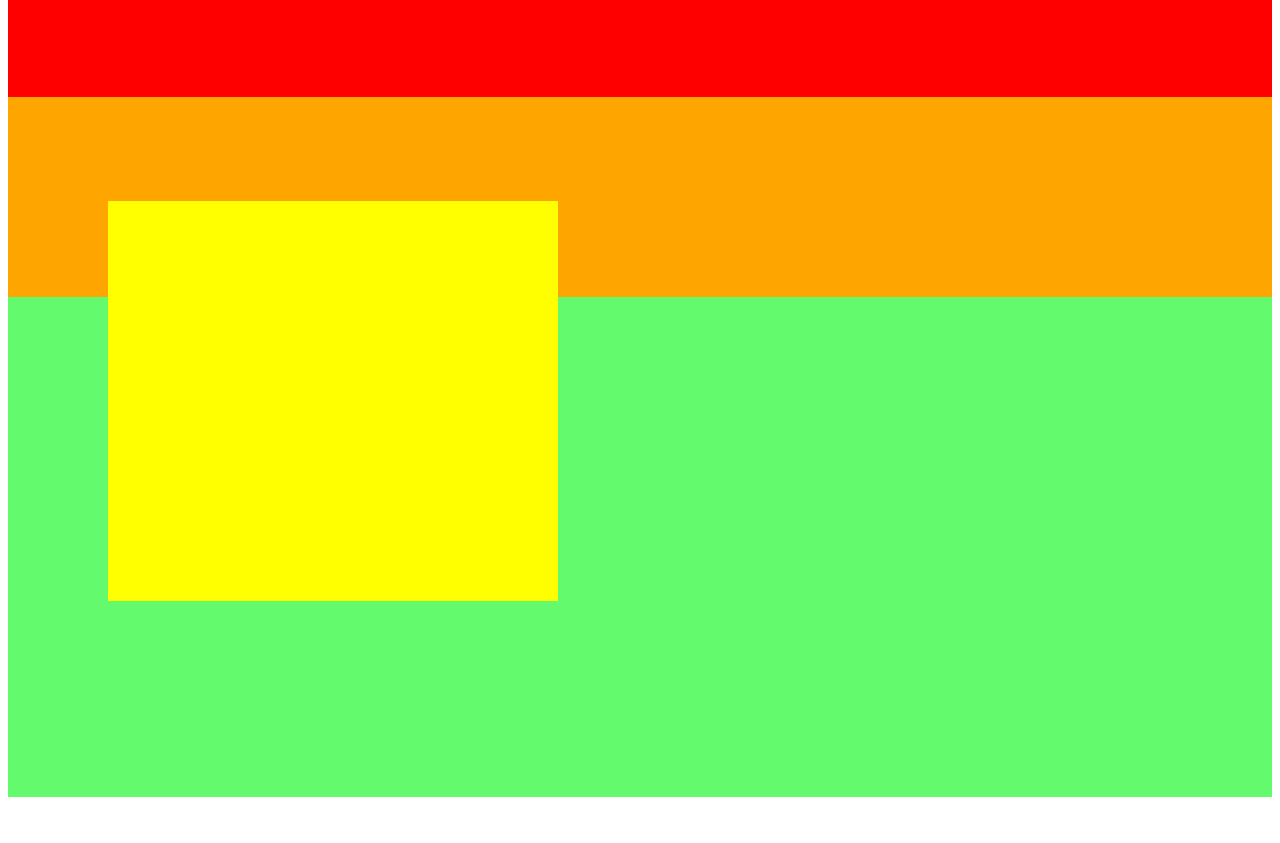
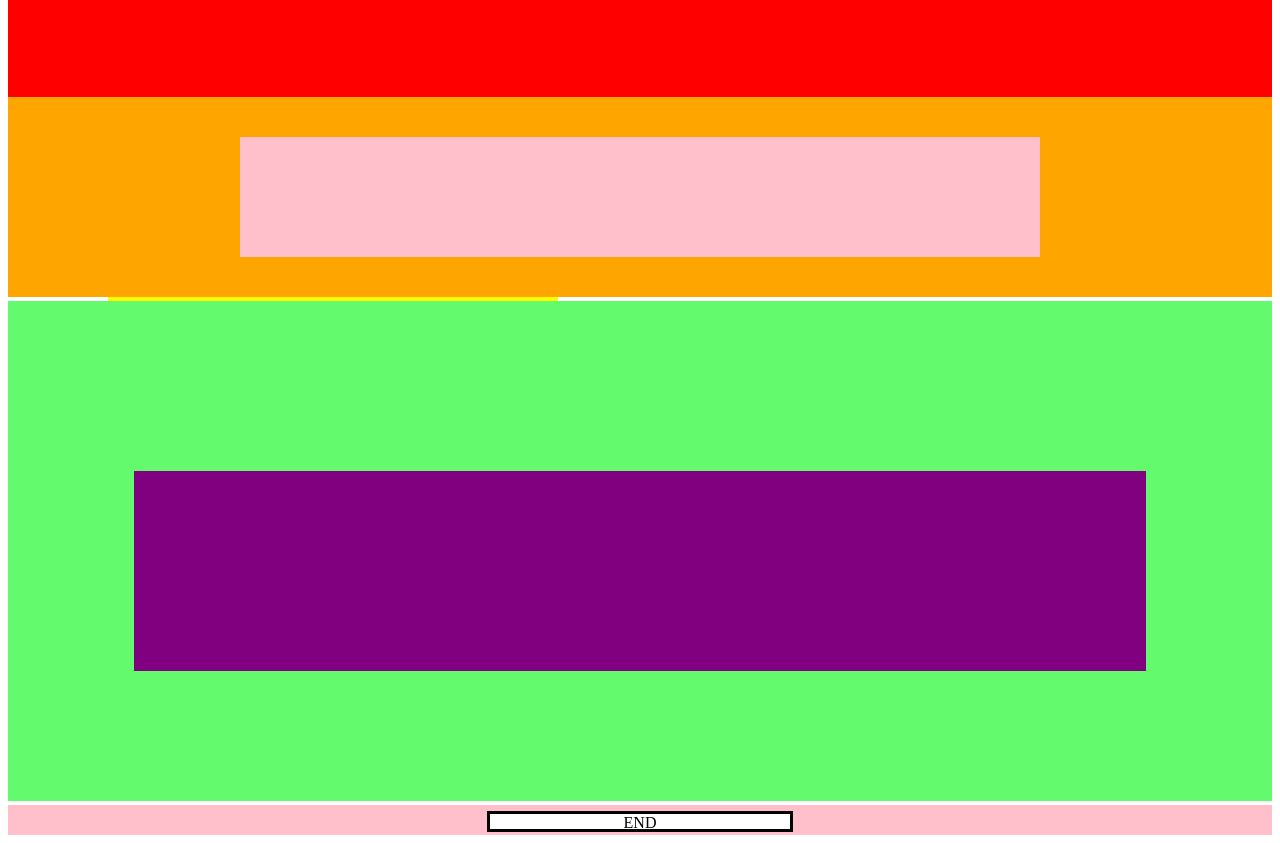
Before and after one commit to 4billah/Sharif-3, a plain HTML site: page index.html in a window 1280 px wide. Shown: the part 1319-2162 px from the top of the page. Before the commit the page ends 2124 px from the top, so only its background shows below. Drawn offline with Linux system fonts and the light colour scheme.

Commit message:
Add files via upload

```diff
--- a/index.html
+++ b/index.html
@@ -25,9 +25,16 @@
 
 </div>
 <div class="pg-1">
+	<div class="text"></div>
+</div>
+<div class="footer">
+	<div class="pic-1"></div>
 
 </div>
-<div class="footer"></div>
+<div class="ph" >
+	<div class="p">END</div>
+</div>
+
 
 
 </body>
--- a/style.css
+++ b/style.css
@@ -31,6 +31,7 @@
 	width: 100%;
 	height:600px;
 	background-color: rgb(200 55 150);
+
 }
 .heading{
 	width: 500px;
@@ -62,11 +63,50 @@
 	width: 100%;
 	height: 200px;
 	background-color: orange;
+	display: inline-block;
+
 }
 
+.text{
+	width: 800px;
+	height: 120px;
+	background-color: pink;
+	margin: 40px auto;
+}
+.text-2{
+	width: 800px;
+	height: 200px;
+	background-color:blue;
+	margin: 30px auto;
+}
 .footer{
 	width: 100%;
 	height: 500px;
 	background-color: rgba(100 250 110);
+	display: inline-block;
 
 }
+.pic-1{
+	width: 80%;
+	height: 40%;
+	background-color: purple;
+	margin: 170px auto;
+}
+.ph{
+	width: 100%;
+	height: 30px;
+	background-color: pink;
+	display: inline-block;
+
+
+}
+.p{
+	width: 300px;
+	height: 15px;
+	background-color: white;
+	margin: 6px auto;
+	text-align: center;
+	border-style: solid;
+
+
+}
```
Also changed, not shown: 1 other file.
